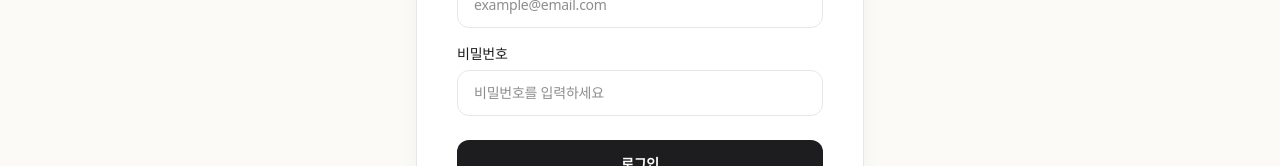
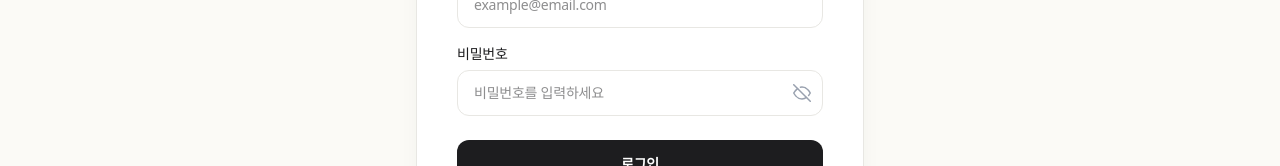
Before and after one commit to MINITCEN/MiniPrj-Bugbug-React, a React (Vite) app in the folder frontend/: page /login in a window 1280 px wide. Shown: the part 278-444 px from the top of the page. Built offline with nearby package versions, Linux system fonts and the light colour scheme; no server answers; a web font is replaced by a local one.

Commit message:
fix: 로그인시 비밀번호 표시되게 변경

```diff
--- a/frontend/src/pages/auth/LoginPage.jsx
+++ b/frontend/src/pages/auth/LoginPage.jsx
@@ -6,6 +6,7 @@
 export default function LoginPage() {
   const [email, setEmail] = useState('')
   const [password, setPassword] = useState('')
+  const [showPassword, setShowPassword] = useState(false)
   const [error, setError] = useState('')
   const [isLoading, setIsLoading] = useState(false)
   const { fetchMe } = useAuthStore()
@@ -75,17 +76,38 @@
             <label className="text-sm font-medium" style={{ color: 'var(--ink)' }}>
               비밀번호
             </label>
+            <div className="relative">
               <input
-              type="password"
+                type={showPassword ? 'text' : 'password'}
                 value={password}
                 onChange={(e) => setPassword(e.target.value)}
                 required
                 placeholder="비밀번호를 입력하세요"
-              className="px-4 py-3 text-sm rounded-xl border outline-none transition-colors"
+                className="w-full px-4 py-3 pr-11 text-sm rounded-xl border outline-none transition-colors"
                 style={{ borderColor: 'var(--hair-2)', color: 'var(--ink)' }}
                 onFocus={(e) => (e.target.style.borderColor = 'var(--ink)')}
                 onBlur={(e) => (e.target.style.borderColor = 'var(--hair-2)')}
               />
+              <button
+                type="button"
+                onClick={() => setShowPassword((v) => !v)}
+                className="absolute right-3 top-1/2 -translate-y-1/2 text-gray-400 hover:text-gray-600 transition-colors"
+                aria-label={showPassword ? '비밀번호 숨기기' : '비밀번호 보기'}
+              >
+                {showPassword ? (
+                  <svg xmlns="http://www.w3.org/2000/svg" width="18" height="18" viewBox="0 0 24 24" fill="none" stroke="currentColor" strokeWidth="2" strokeLinecap="round" strokeLinejoin="round">
+                    <path d="M1 12s4-8 11-8 11 8 11 8-4 8-11 8-11-8-11-8z"/>
+                    <circle cx="12" cy="12" r="3"/>
+                  </svg>
+                ) : (
+                  <svg xmlns="http://www.w3.org/2000/svg" width="18" height="18" viewBox="0 0 24 24" fill="none" stroke="currentColor" strokeWidth="2" strokeLinecap="round" strokeLinejoin="round">
+                    <path d="M17.94 17.94A10.07 10.07 0 0 1 12 20c-7 0-11-8-11-8a18.45 18.45 0 0 1 5.06-5.94"/>
+                    <path d="M9.9 4.24A9.12 9.12 0 0 1 12 4c7 0 11 8 11 8a18.5 18.5 0 0 1-2.16 3.19"/>
+                    <line x1="1" y1="1" x2="23" y2="23"/>
+                  </svg>
+                )}
+              </button>
+            </div>
           </div>
 
           <button
```
Lines whose indentation alone changed are shown as unchanged.
